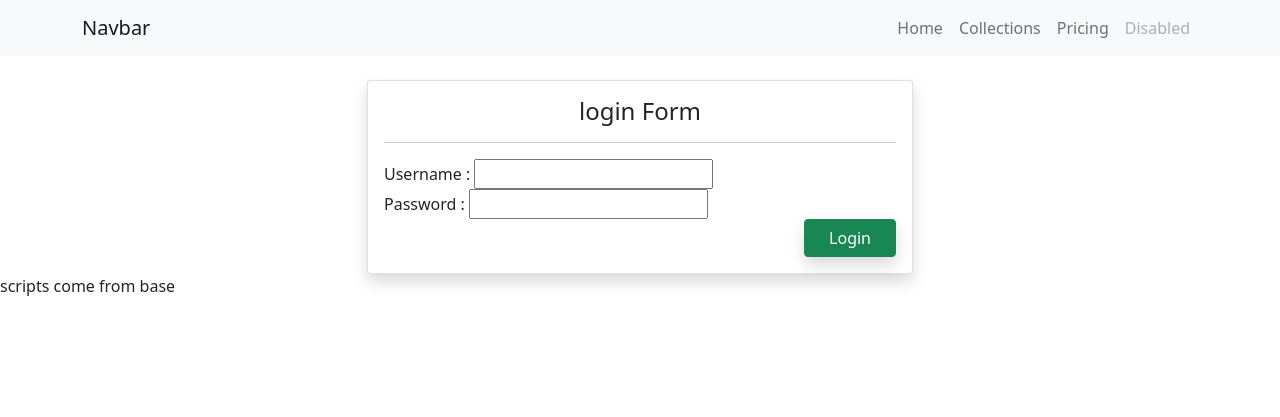
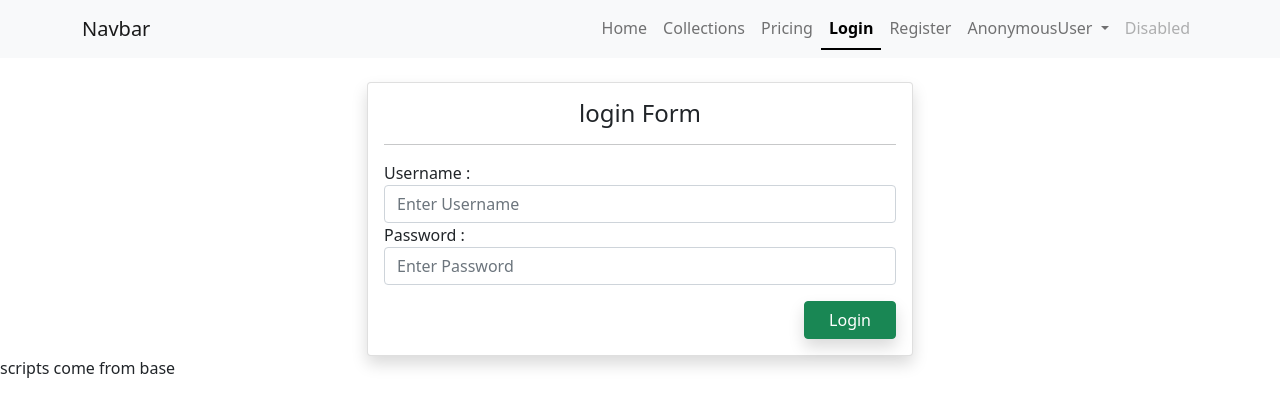
Before and after one commit to sajjadali-fullstack/genz-kart, a Django app: page /login/ in a window 1280 px wide. Shown: the top 417 px of the page. Run offline with Django 5.2, Linux system fonts and the light colour scheme; some libraries are stand-ins or nearby versions.

Commit message:
feat: Add functionality For login and For Logout, create  login.html, navbar.html, slidr.hml,urls.py, views.py

```diff
--- a/ecommerce/store/templates/store/auth/login.html
+++ b/ecommerce/store/templates/store/auth/login.html
@@ -34,22 +34,17 @@
                             <!-- Username -->
                             <div class="form-group">
                                 <label for="id_username">Username :</label>
-                               <input type="text">
+                                <input type="text" class="form-control" name="username"  placeholder="Enter Username">
                             </div>
-
-
 
                             <!-- Password -->
                             <div class="form-group">
                                 <label for="id_username">Password :</label>
-                                <input type="password">
+                                <input type="password" class="form-control" name="password" placeholder="Enter Password">
                             </div>
 
-
                             <!-- Submit Button -->
-                            <button type="submit" class="btn btn-success float-end shadow px-4">
-                                Login
-                            </button>
+                            <button type="submit" class="btn btn-success float-end shadow px-4 mt-3">Login</button>
 
                         </form>
                     </div>
--- a/ecommerce/store/templates/store/includes/navbar.html
+++ b/ecommerce/store/templates/store/includes/navbar.html
@@ -20,6 +20,7 @@
 </head>
 
 <body>
+    <!-- Nav-Bar -->
     <nav class="navbar navbar-expand-lg navbar-light bg-light mb-2">
         <div class="container">
             <a class="navbar-brand" href="#">Navbar</a>
@@ -29,18 +30,62 @@
             </button>
             <div class="collapse navbar-collapse" id="navbarNav">
                 <ul class="navbar-nav ms-auto">
+
+                    <!-- Home -->
                     <li class="nav-item">
                         <a class="nav-link {% if request.resolver_match.url_name == 'home' %}active{% endif %}"
                             aria-current="page" href="{% url 'home' %}">Home</a>
                     </li>
+
+                    <!-- Collections -->
                     <li class="nav-item">
                         <a class="nav-link {% if request.resolver_match.url_name == 'collections' %}active{% endif %}"
                             href="{% url 'collections' %}">Collections</a>
                     </li>
+
+                    <!-- Pricing -->
                     <li class="nav-item">
                         <a class="nav-link {% if request.resolver_match.url_name == 'collections' %}active{% endif %}"
                             href="#">Pricing</a>
                     </li>
+
+                    {% if request.user.is_authenticated %}
+                    <!-- Logout -->
+                    <li class="nav-item">
+                        <a class="nav-link {% if request.resolver_match.url_name == 'logout' %}active{% endif %}"
+                            href="{% url 'logout' %}">Logout</a>
+                    </li>
+                    {% else %}
+
+                    <!-- Login -->
+                    <li class="nav-item">
+                        <a class="nav-link {% if request.resolver_match.url_name == 'login' %}active{% endif %}"
+                            href="{% url 'login' %}">Login</a>
+                    </li>
+
+                    <!-- Register -->
+                    <li class="nav-item">
+                        <a class="nav-link  {% if request.resolver_match.url_name == 'register' %}active{% endif %}"
+                            href="{% url 'register' %}">Register</a>
+                    </li>
+                    {% endif %}
+
+                    <!-- Dropdown -->
+                    <li class="nav-item dropdown">
+                        <a class="nav-link dropdown-toggle" href="#" role="button" data-bs-toggle="dropdown"
+                            aria-expanded="false">
+                            {{ request.user }}
+                        </a>
+                        <ul class="dropdown-menu">
+                            <li><a class="dropdown-item" href="#">Action</a></li>
+                            <li><a class="dropdown-item" href="#">Another action</a></li>
+                            <li>
+                                <hr class="dropdown-divider">
+                            </li>
+                            <li><a class="dropdown-item" href="{% url 'logout' %}">Logout</a></li>
+                        </ul>
+                    </li>
+
                     <li class="nav-item">
                         <a class="nav-link disabled">Disabled</a>
                     </li>
--- a/ecommerce/store/templates/store/includes/slider.html
+++ b/ecommerce/store/templates/store/includes/slider.html
@@ -44,10 +44,10 @@
                 <img src="{% static 'images/banner2.png' %}" class="d-block w-100 responsive-banner" alt="Bahubhali">
             </div>
             <div class="carousel-item">
-                <img src="{% static 'images/banner3.png' %}" class="d-block w-100 responsive-banner" alt="...">
+                <img src="{% static 'images/cover.jpg' %}" class="d-block w-100 responsive-banner" alt="...">
             </div>
             <div class="carousel-item">
-                <img src="{% static 'images/banner4.png' %}" class="d-block w-100 responsive-banner" alt="...">
+                <img src="{% static 'images/banner3.png' %}" class="d-block w-100 responsive-banner" alt="...">
             </div>
 
         </div>
--- a/ecommerce/store/urls.py
+++ b/ecommerce/store/urls.py
@@ -14,6 +14,8 @@ urlpatterns = [
     path('collections/<str:cate_slug>/<str:prod_slug>', views.product_details_view, name="product_details"),
 
     # For: registration / login / logout
-    path('register/', auth_views.register_view, name='register' ),
-    path('login/', auth_views.login_page_view, name='login' ),
+    path('register/', auth_views.register_view, name='register'),
+    path('login/', auth_views.login_page_view, name='login'),
+    path('logout/', auth_views.logout_page_view, name='logout'),
+
 ]
```
